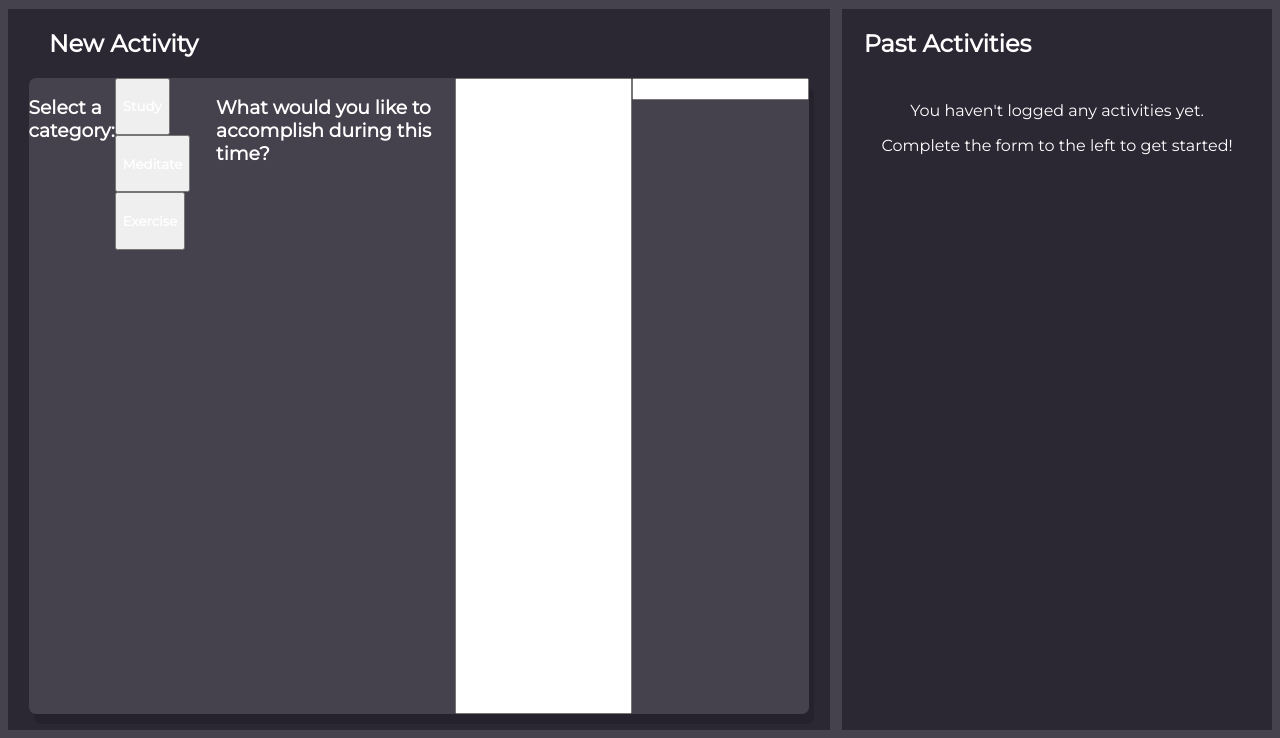
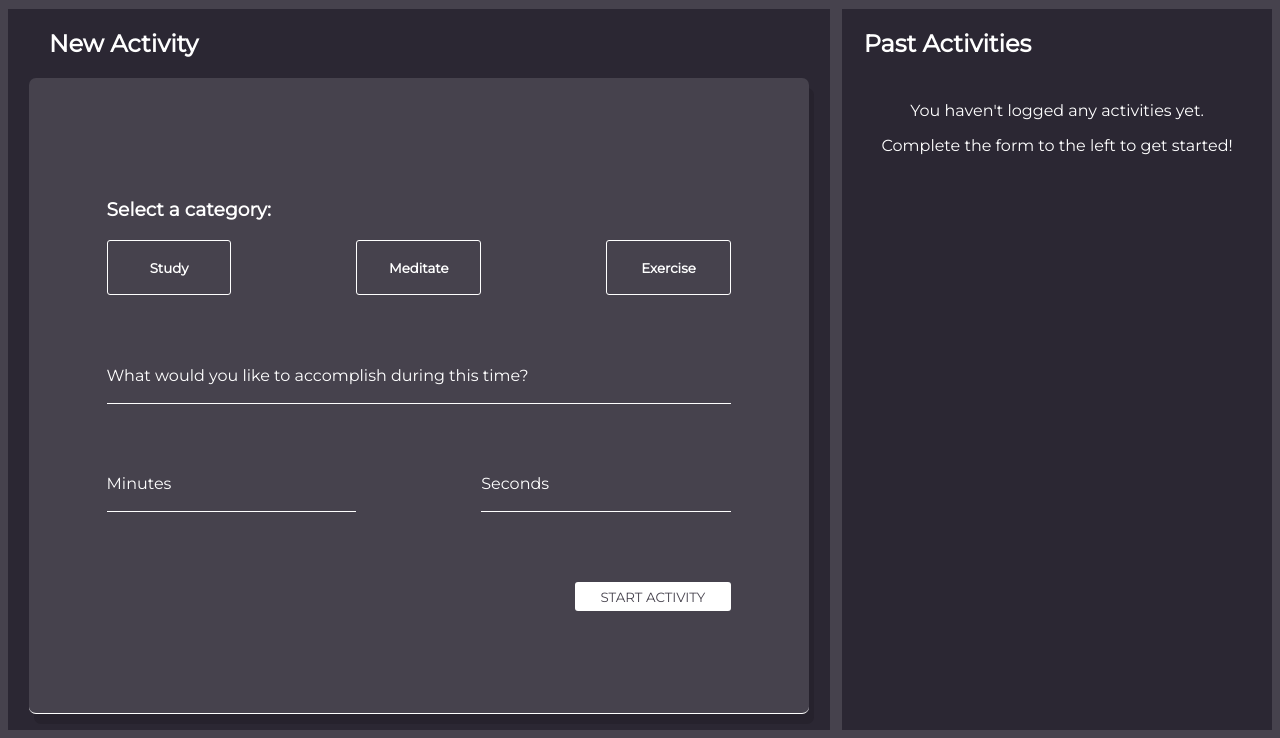
Before and after one commit to Jabene/intention-timer, a website: page index.html in a window 1280 px wide. Shown: the part 62-800 px from the top of the page. Drawn offline with Linux system fonts and the light colour scheme.

Commit message:
Adjust form styling

```diff
--- a/index.html
+++ b/index.html
@@ -14,18 +14,30 @@
       <div class ="body-blocks" id="new-activity-block">
         <h2 class="body-headings" id="">New Activity</h2>
           <form id="form">
+            <div id="form-alignment">
+              <div>
                 <h3>Select a category:</h3>
                 <div id="activity-buttons-row">
                   <button class="activity-buttons" id="study-button"><h4>Study</h4></button>
                   <button class="activity-buttons" id="meditate-button"><h4>Meditate</h4></button>
                   <button class="activity-buttons" id="exercise-button"><h4>Exercise</h4></button>
                 </div>
-          <h3>What would you like to accomplish during this time?</h3>
+              </div>
+              <div id="accomplish-input-column">
+                <label for="">What would you like to accomplish during this time?</label>
                 <input type="text" class="" id="" />
-          <!-- <label for=""></label> -->
+              </div>
               <div id="time-input-row">
-            <label for=""></label>
+                <div class="time-input-columns">
+                  <label for="">Minutes</label>
                   <input type="text" class="" id="" />
+                </div>
+                <div class="time-input-columns">
+                  <label for="">Seconds</label>
+                  <input type="text" class="" id="" />
+                </div>
+              </div>
+              <button id="start-activity-button">START ACTIVITY</button>
             </div>
           </form>
       </div>
--- a/styles.css
+++ b/styles.css
@@ -21,7 +21,6 @@ header {
   align-items:center;
   background-color:#46424D;
   color:white;
-  /* font-weight:400; */
   height:8%;
 }
 
@@ -45,15 +44,13 @@ section {
   height:100%;
   background-color:#2B2733;
   display:flex;
-  flex-direction: column;
-  /* justify-content: center; */
-  align-items: center;
+  flex-direction:column;
+  align-items:center;
 }
 
 .body-headings {
   align-self:flex-start;
   margin-left:5%;
-  /* margin-top:4%; */
   width:100%;
 }
 
@@ -63,21 +60,85 @@ section {
   height:90%;
   display:flex;
   border-radius:7px;
-  box-shadow: 5px 10px #26222d;
-  /* margin-left:20px; */
+  box-shadow:5px 10px #26222d;
+  flex-direction:column;
+  justify-content:center;
+  align-items:center;
+  flex-wrap:wrap;
 }
 
 #past-activity-block {
   width:34%;
   height:100%;
   background-color:#2B2733;
-  /* display:flex; */
 }
+
 .no-activities {
   display:flex;
   flex-direction:row;
   justify-content:center;
 }
+
 #no-activity-paragraph {
   margin-top:10%;
 }
+
+#form-alignment {
+  display:flex;
+  flex-direction:column;
+  justify-content:space-evenly;
+  align-items:stretch;
+  height:90%;
+  width:80%;
+}
+
+#activity-buttons-row {
+  display:flex;
+  flex-direction:row;
+  justify-content:space-between;
+}
+
+.activity-buttons {
+  background-color:#46424D;
+  border:white solid 1px;
+  border-radius:3px;
+  width:20%;
+  display:flex;
+  flex-direction:row;
+  justify-content:space-around;
+}
+
+#accomplish-input-column {
+  display:flex;
+  flex-direction:column;
+}
+
+#time-input-row {
+  display:flex;
+  justify-content:space-between;
+}
+
+.time-input-columns {
+  display:flex;
+  flex-direction:column;
+  width: 40%;
+}
+
+form,
+input {
+  background-color:#46424D;
+  border-bottom:solid 1px;
+  border-top:none;
+  border-right:none;
+  border-left:none;
+}
+
+#start-activity-button {
+  align-self:flex-end;
+  height:5%;
+  width:25%;
+  border-radius:3px;
+  border:0px;
+  background-color:white;
+  color:#46424D;
+}
```
Lines whose indentation alone changed are shown as unchanged.
